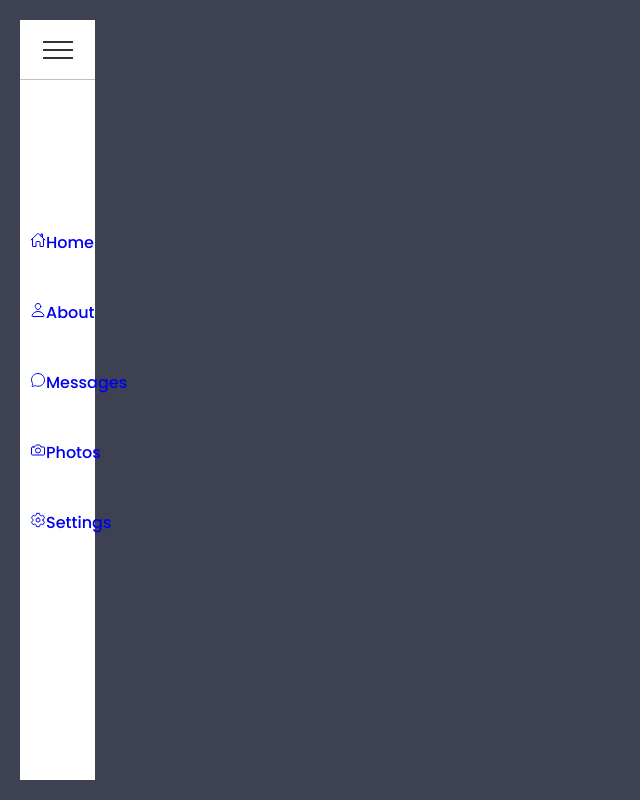
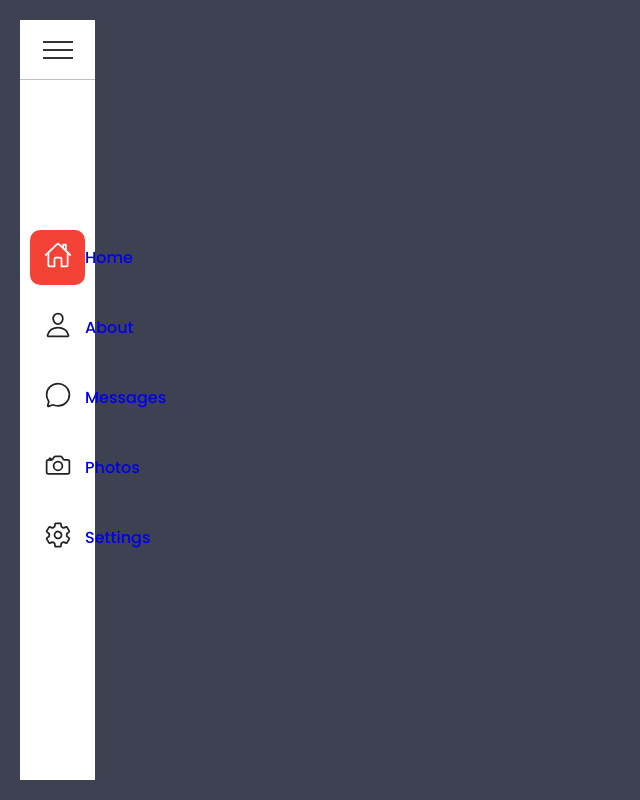
Before and after one commit to Linh777GKOG/Sidebar_navigation_menu, a plain HTML site: page index.html in a window 1280 px wide. Shown: the whole page, without its empty margins (0-640 px from the left). Drawn offline with nearby package versions, Linux system fonts and the light colour scheme.

Commit message:
color nav

```diff
--- a/index.html
+++ b/index.html
@@ -11,7 +11,7 @@
     <div class="navigation">
       <div class="menuToggle"></div>
       <ul>
-        <li class="list">
+        <li class="list active" style="--clr: #f44336">
           <a href="#">
             <span class="icon"><ion-icon name="home-outline"></ion-icon></span>
             <span class="text">Home</span>
--- a/style.css
+++ b/style.css
@@ -93,4 +93,17 @@ body {
 
 .navigation ul li a .icon {
   position: relative;
+  display: block;
+  min-width: 55px;
+  height: 55px;
+  line-height: 60px;
+  transition: 0.5s;
+  border-radius: 10px;
+  font-size: 1.75em;
+  color: #222;
 }
+
+.navigation ul li.active a .icon {
+  color: #fff;
+  background: var(--clr);
+}
```
